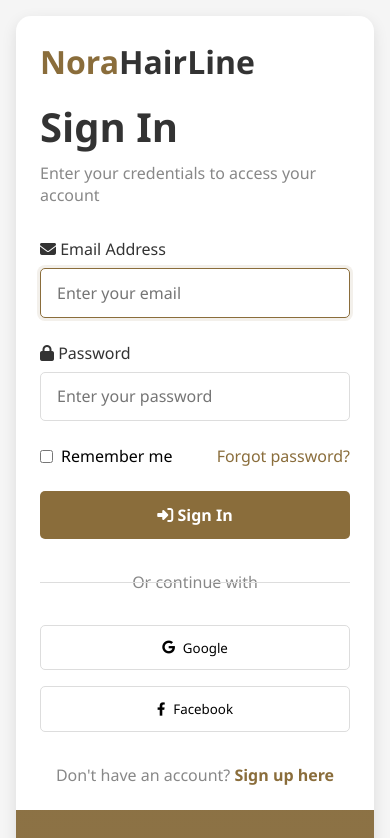
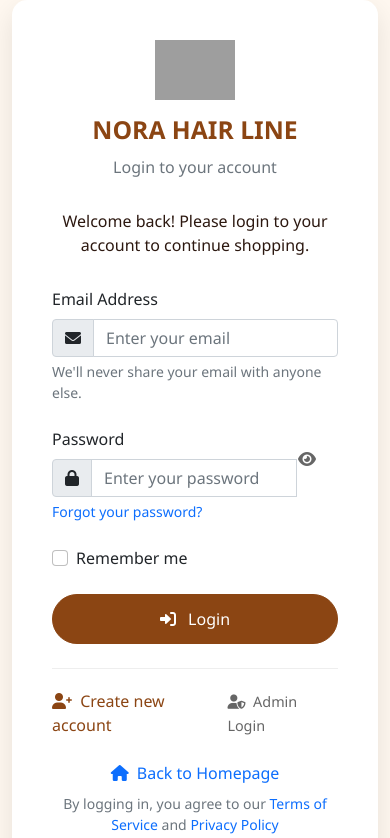
Before and after one commit to arinzepaschal791-code/Hair-Haven-Hub, a Flask app: page /login in a window 390 px wide. Shown: the top 838 px of the page. Run offline with Flask 3, Linux system fonts and the light colour scheme; grey boxes are pictures that could not be loaded.

Commit message:
Update login.html

```diff
--- a/templates/login.html
+++ b/templates/login.html
@@ -3,467 +3,375 @@
 <head>
     <meta charset="UTF-8">
     <meta name="viewport" content="width=device-width, initial-scale=1.0">
-    <title>Login - NoraHairLine</title>
-    <link rel="stylesheet" href="https://cdnjs.cloudflare.com/ajax/libs/font-awesome/6.4.0/css/all.min.css">
+    <title>Login - {{ config.brand_name }}</title>
+    <link href="https://cdn.jsdelivr.net/npm/bootstrap@5.1.3/dist/css/bootstrap.min.css" rel="stylesheet">
+    <link rel="stylesheet" href="https://cdnjs.cloudflare.com/ajax/libs/font-awesome/6.0.0/css/all.min.css">
     <style>
-        * {
-            margin: 0;
-            padding: 0;
-            box-sizing: border-box;
-            font-family: 'Segoe UI', Tahoma, Geneva, Verdana, sans-serif;
-        }
-
         :root {
-            --primary: #8a6d3b;
-            --primary-dark: #6b4f2b;
-            --secondary: #f5f5f5;
-            --dark: #333;
-            --light: #fff;
-            --gray: #888;
-            --shadow: 0 5px 15px rgba(0,0,0,0.1);
-            --transition: all 0.3s ease;
+            --primary-color: #8B4513;
+            --secondary-color: #D2691E;
+            --accent-color: #F5DEB3;
+            --dark-color: #2C1810;
+            --light-color: #FFF8F0;
         }
 
         body {
-            background-color: #f5f5f5;
+            background-color: var(--light-color);
+            font-family: 'Segoe UI', Tahoma, Geneva, Verdana, sans-serif;
             min-height: 100vh;
             display: flex;
             align-items: center;
-            justify-content: center;
-            padding: 2rem;
         }
 
         .login-container {
-            display: flex;
-            width: 100%;
-            max-width: 1000px;
-            background: var(--light);
+            max-width: 450px;
+            margin: 0 auto;
+            padding: 40px;
+            background: white;
             border-radius: 15px;
-            overflow: hidden;
-            box-shadow: var(--shadow);
+            box-shadow: 0 10px 30px rgba(0,0,0,0.1);
         }
 
-        .login-left {
-            flex: 1;
-            background: linear-gradient(rgba(138, 109, 59, 0.9), rgba(138, 109, 59, 0.9)), url('/static/images/login-bg.jpg');
-            background-size: cover;
-            background-position: center;
-            color: white;
-            padding: 3rem;
-            display: flex;
-            flex-direction: column;
-            justify-content: center;
+        .brand-header {
+            text-align: center;
+            margin-bottom: 30px;
         }
 
-        .login-right {
-            flex: 1;
-            padding: 3rem;
+        .brand-header h2 {
+            color: var(--primary-color);
+            font-weight: 600;
+            margin-bottom: 10px;
         }
 
-        .logo {
-            font-size: 2rem;
-            font-weight: 700;
-            color: var(--primary);
-            margin-bottom: 1rem;
+        .brand-header .logo {
+            height: 60px;
+            width: auto;
+            margin-bottom: 15px;
         }
 
-        .logo span {
-            color: var(--dark);
+        .form-control:focus {
+            border-color: var(--primary-color);
+            box-shadow: 0 0 0 0.2rem rgba(139, 69, 19, 0.25);
         }
 
-        .welcome-text {
-            margin-bottom: 2rem;
+        .btn-login {
+            background-color: var(--primary-color);
+            border-color: var(--primary-color);
+            color: white;
+            padding: 12px 30px;
+            font-weight: 500;
+            border-radius: 25px;
+            transition: all 0.3s;
+            width: 100%;
         }
 
-        .welcome-text h1 {
-            font-size: 2.5rem;
-            margin-bottom: 0.5rem;
-            color: var(--dark);
+        .btn-login:hover {
+            background-color: var(--secondary-color);
+            border-color: var(--secondary-color);
+            transform: translateY(-2px);
         }
 
-        .welcome-text p {
-            color: var(--gray);
-        }
-
-        .form-group {
-            margin-bottom: 1.5rem;
-        }
-
-        .form-group label {
-            display: block;
-            margin-bottom: 0.5rem;
-            color: var(--dark);
+        .register-link {
+            color: var(--primary-color);
+            text-decoration: none;
             font-weight: 500;
         }
 
-        .form-control {
-            width: 100%;
-            padding: 0.8rem 1rem;
-            border: 1px solid #ddd;
-            border-radius: 5px;
-            font-size: 1rem;
-            transition: var(--transition);
+        .register-link:hover {
+            color: var(--secondary-color);
+            text-decoration: underline;
         }
 
-        .form-control:focus {
-            outline: none;
-            border-color: var(--primary);
-            box-shadow: 0 0 0 3px rgba(138, 109, 59, 0.1);
-        }
-
-        .form-options {
+        .login-options {
             display: flex;
             justify-content: space-between;
             align-items: center;
-            margin-bottom: 1.5rem;
+            margin-top: 20px;
+            padding-top: 20px;
+            border-top: 1px solid #eee;
         }
 
-        .remember-me {
-            display: flex;
-            align-items: center;
-            gap: 0.5rem;
+        .admin-login-link {
+            color: #666;
+            text-decoration: none;
+            font-size: 0.9rem;
         }
 
-        .forgot-password {
-            color: var(--primary);
-            text-decoration: none;
+        .admin-login-link:hover {
+            color: var(--primary-color);
         }
 
-        .forgot-password:hover {
-            text-decoration: underline;
+        .password-toggle {
+            position: absolute;
+            right: 10px;
+            top: 50%;
+            transform: translateY(-50%);
+            background: none;
+            border: none;
+            color: #666;
+            cursor: pointer;
         }
 
-        .btn {
-            display: block;
-            width: 100%;
-            background: var(--primary);
-            color: var(--light);
-            padding: 0.8rem;
-            border-radius: 5px;
-            border: none;
-            font-size: 1rem;
-            font-weight: 600;
-            cursor: pointer;
-            transition: var(--transition);
-        }
-
-        .btn:hover {
-            background: var(--primary-dark);
-        }
-
-        .divider {
-            text-align: center;
-            margin: 2rem 0;
-            color: var(--gray);
+        .password-input {
             position: relative;
         }
 
-        .divider::before {
-            content: '';
-            position: absolute;
-            left: 0;
-            top: 50%;
-            width: 45%;
-            height: 1px;
-            background: #ddd;
-        }
-
-        .divider::after {
-            content: '';
-            position: absolute;
-            right: 0;
-            top: 50%;
-            width: 45%;
-            height: 1px;
-            background: #ddd;
+        .welcome-message {
+            text-align: center;
+            margin-bottom: 30px;
+            color: var(--dark-color);
         }
 
         .social-login {
-            display: flex;
-            gap: 1rem;
-            margin-bottom: 2rem;
+            margin-top: 20px;
         }
 
         .social-btn {
-            flex: 1;
-            padding: 0.8rem;
-            border: 1px solid #ddd;
-            border-radius: 5px;
-            background: white;
-            display: flex;
-            align-items: center;
-            justify-content: center;
-            gap: 0.5rem;
-            cursor: pointer;
-            transition: var(--transition);
+            width: 100%;
+            margin-bottom: 10px;
+            border-radius: 25px;
+            padding: 10px;
+            font-weight: 500;
         }
 
-        .social-btn:hover {
-            border-color: var(--primary);
-            color: var(--primary);
+        .btn-google {
+            background-color: #fff;
+            color: #333;
+            border: 1px solid #ddd;
         }
 
-        .signup-link {
-            text-align: center;
-            color: var(--gray);
-        }
-
-        .signup-link a {
-            color: var(--primary);
-            text-decoration: none;
-            font-weight: 600;
-        }
-
-        .signup-link a:hover {
-            text-decoration: underline;
-        }
-
-        .alert {
-            padding: 0.8rem;
-            border-radius: 5px;
-            margin-bottom: 1rem;
-            font-size: 0.9rem;
-        }
-
-        .alert-error {
-            background: #f8d7da;
-            color: #721c24;
-            border: 1px solid #f5c6cb;
-        }
-
-        .alert-success {
-            background: #d4edda;
-            color: #155724;
-            border: 1px solid #c3e6cb;
-        }
-
-        .left-content h2 {
-            font-size: 2rem;
-            margin-bottom: 1rem;
-        }
-
-        .left-content p {
-            margin-bottom: 2rem;
-            opacity: 0.9;
-        }
-
-        .features {
-            list-style: none;
-        }
-
-        .features li {
-            margin-bottom: 1rem;
-            display: flex;
-            align-items: center;
-            gap: 1rem;
-        }
-
-        .features i {
-            color: var(--primary);
-            font-size: 1.2rem;
-        }
-
-        .back-to-store {
-            display: inline-block;
-            margin-top: 2rem;
+        .btn-facebook {
+            background-color: #1877f2;
             color: white;
-            text-decoration: none;
-            opacity: 0.9;
-        }
-
-        .back-to-store:hover {
-            opacity: 1;
-        }
-
-        @media (max-width: 768px) {
-            .login-container {
-                flex-direction: column;
-            }
-
-            .login-left, .login-right {
-                padding: 2rem;
-            }
-
-            .login-left {
-                order: 2;
-            }
-
-            .login-right {
-                order: 1;
-            }
-        }
-
-        @media (max-width: 480px) {
-            body {
-                padding: 1rem;
-            }
-
-            .login-left, .login-right {
-                padding: 1.5rem;
-            }
-
-            .social-login {
-                flex-direction: column;
-            }
+            border: none;
         }
     </style>
 </head>
 <body>
-    <div class="login-container">
-        <!-- Left Side -->
-        <div class="login-left">
-            <div class="left-content">
-                <h2>Welcome Back</h2>
-                <p>Sign in to access your account and continue your shopping experience.</p>
-
-                <ul class="features">
-                    <li>
-                        <i class="fas fa-check-circle"></i>
-                        <span>Track your orders</span>
-                    </li>
-                    <li>
-                        <i class="fas fa-check-circle"></i>
-                        <span>Save your favorite products</span>
-                    </li>
-                    <li>
-                        <i class="fas fa-check-circle"></i>
-                        <span>Fast checkout experience</span>
-                    </li>
-                    <li>
-                        <i class="fas fa-check-circle"></i>
-                        <span>Exclusive member discounts</span>
-                    </li>
-                </ul>
-
-                <a href="/" class="back-to-store">
-                    <i class="fas fa-arrow-left"></i> Back to Store
-                </a>
-            </div>
-        </div>
-
-        <!-- Right Side -->
-        <div class="login-right">
-            <div class="logo">Nora<span>HairLine</span></div>
-
-            <div class="welcome-text">
-                <h1>Sign In</h1>
-                <p>Enter your credentials to access your account</p>
+    <div class="container">
+        <div class="login-container">
+            <div class="brand-header">
+                <img src="{{ url_for('static', filename='images/' + config.site_logo) }}"
+                     alt="{{ config.brand_name }} Logo"
+                     class="logo">
+                <h2>{{ config.brand_name }}</h2>
+                <p class="text-muted">Login to your account</p>
             </div>
 
-            <div id="error-message" class="alert" style="display: none;"></div>
-            <div id="success-message" class="alert" style="display: none;"></div>
+            <div class="welcome-message">
+                <p>Welcome back! Please login to your account to continue shopping.</p>
+            </div>
 
-            <form id="loginForm">
-                <div class="form-group">
-                    <label for="email"><i class="fas fa-envelope"></i> Email Address</label>
-                    <input type="email" id="email" class="form-control" placeholder="Enter your email" required>
+            <!-- Flash Messages -->
+            {% with messages = get_flashed_messages(with_categories=true) %}
+                {% if messages %}
+                    {% for category, message in messages %}
+                        <div class="alert alert-{{ category }} alert-dismissible fade show" role="alert">
+                            {{ message }}
+                            <button type="button" class="btn-close" data-bs-dismiss="alert"></button>
+                        </div>
+                    {% endfor %}
+                {% endif %}
+            {% endwith %}
+
+            <form method="POST" action="{{ url_for('customer_login') }}">
+                <div class="mb-4">
+                    <label for="email" class="form-label">Email Address</label>
+                    <div class="input-group">
+                        <span class="input-group-text"><i class="fas fa-envelope"></i></span>
+                        <input type="email" class="form-control" id="email" name="email"
+                               placeholder="Enter your email" required
+                               value="{{ request.form.email if request.form }}">
+                    </div>
+                    <div class="form-text">We'll never share your email with anyone else.</div>
                 </div>
 
-                <div class="form-group">
-                    <label for="password"><i class="fas fa-lock"></i> Password</label>
-                    <input type="password" id="password" class="form-control" placeholder="Enter your password" required>
+                <div class="mb-4">
+                    <label for="password" class="form-label">Password</label>
+                    <div class="password-input">
+                        <div class="input-group">
+                            <span class="input-group-text"><i class="fas fa-lock"></i></span>
+                            <input type="password" class="form-control" id="password" name="password"
+                                   placeholder="Enter your password" required>
+                            <button type="button" class="btn password-toggle" onclick="togglePassword()">
+                                <i class="fas fa-eye"></i>
+                            </button>
+                        </div>
+                    </div>
+                    <div class="form-text">
+                        <a href="#forgot-password" class="text-decoration-none" data-bs-toggle="modal" data-bs-target="#forgotPasswordModal">
+                            Forgot your password?
+                        </a>
+                    </div>
                 </div>
 
-                <div class="form-options">
-                    <label class="remember-me">
-                        <input type="checkbox"> Remember me
+                <div class="form-check mb-4">
+                    <input class="form-check-input" type="checkbox" id="rememberMe" name="remember">
+                    <label class="form-check-label" for="rememberMe">
+                        Remember me
                     </label>
-                    <a href="#" class="forgot-password">Forgot password?</a>
                 </div>
 
-                <button type="submit" class="btn" id="loginBtn">
-                    <i class="fas fa-sign-in-alt"></i> Sign In
-                </button>
+                <div class="d-grid gap-2 mb-4">
+                    <button type="submit" class="btn btn-login">
+                        <i class="fas fa-sign-in-alt me-2"></i> Login
+                    </button>
+                </div>
+
+                <!-- Social Login (Optional) -->
+                <!--
+                <div class="social-login">
+                    <p class="text-center text-muted mb-3">Or login with</p>
+                    <button type="button" class="btn btn-google social-btn">
+                        <i class="fab fa-google me-2"></i> Continue with Google
+                    </button>
+                    <button type="button" class="btn btn-facebook social-btn">
+                        <i class="fab fa-facebook me-2"></i> Continue with Facebook
+                    </button>
+                </div>
+                -->
+
+                <div class="login-options">
+                    <div>
+                        <a href="{{ url_for('customer_register') }}" class="register-link">
+                            <i class="fas fa-user-plus me-1"></i> Create new account
+                        </a>
+                    </div>
+                    <div>
+                        <a href="{{ url_for('admin_login') }}" class="admin-login-link">
+                            <i class="fas fa-user-shield me-1"></i> Admin Login
+                        </a>
+                    </div>
+                </div>
+
+                <div class="text-center mt-4">
+                    <p class="mb-2">
+                        <a href="{{ url_for('index') }}" class="text-decoration-none">
+                            <i class="fas fa-home me-1"></i> Back to Homepage
+                        </a>
+                    </p>
+                    <p class="text-muted small">
+                        By logging in, you agree to our
+                        <a href="/terms" class="text-decoration-none">Terms of Service</a> and
+                        <a href="/privacy" class="text-decoration-none">Privacy Policy</a>
+                    </p>
+                </div>
             </form>
+        </div>
+    </div>
 
-            <div class="divider">
-                <span>Or continue with</span>
-            </div>
-
-            <div class="social-login">
-                <button class="social-btn">
-                    <i class="fab fa-google"></i>
-                    <span>Google</span>
-                </button>
-                <button class="social-btn">
-                    <i class="fab fa-facebook-f"></i>
-                    <span>Facebook</span>
-                </button>
-            </div>
-
-            <div class="signup-link">
-                <p>Don't have an account? <a href="/register">Sign up here</a></p>
+    <!-- Forgot Password Modal -->
+    <div class="modal fade" id="forgotPasswordModal" tabindex="-1">
+        <div class="modal-dialog">
+            <div class="modal-content">
+                <div class="modal-header">
+                    <h5 class="modal-title">Reset Password</h5>
+                    <button type="button" class="btn-close" data-bs-dismiss="modal"></button>
+                </div>
+                <div class="modal-body">
+                    <p>Enter your email address and we'll send you a link to reset your password.</p>
+                    <form id="forgotPasswordForm">
+                        <div class="mb-3">
+                            <label class="form-label">Email Address</label>
+                            <input type="email" class="form-control" placeholder="Enter your email" required>
+                        </div>
+                    </form>
+                </div>
+                <div class="modal-footer">
+                    <button type="button" class="btn btn-secondary" data-bs-dismiss="modal">Cancel</button>
+                    <button type="button" class="btn btn-primary" onclick="resetPassword()">Send Reset Link</button>
+                </div>
             </div>
         </div>
     </div>
 
+    <script src="https://cdn.jsdelivr.net/npm/bootstrap@5.1.3/dist/js/bootstrap.bundle.min.js"></script>
+
     <script>
-        // Customer login form submission
-        document.getElementById('loginForm').addEventListener('submit', async function(e) {
-            e.preventDefault();
+        // Toggle password visibility
+        function togglePassword() {
+            const passwordInput = document.getElementById('password');
+            const toggleButton = document.querySelector('.password-toggle i');
 
+            if (passwordInput.type === 'password') {
+                passwordInput.type = 'text';
+                toggleButton.classList.remove('fa-eye');
+                toggleButton.classList.add('fa-eye-slash');
+            } else {
+                passwordInput.type = 'password';
+                toggleButton.classList.remove('fa-eye-slash');
+                toggleButton.classList.add('fa-eye');
+            }
+        }
+
+        // Reset password function
+        function resetPassword() {
+            const form = document.getElementById('forgotPasswordForm');
+            const emailInput = form.querySelector('input[type="email"]');
+
+            if (emailInput.checkValidity()) {
+                // In a real application, you would make an AJAX call here
+                alert('Password reset link has been sent to ' + emailInput.value);
+                document.getElementById('forgotPasswordModal').querySelector('.btn-close').click();
+                form.reset();
+            } else {
+                emailInput.reportValidity();
+            }
+        }
+
+        // Auto-dismiss alerts
+        setTimeout(() => {
+            document.querySelectorAll('.alert').forEach(alert => {
+                const bsAlert = new bootstrap.Alert(alert);
+                bsAlert.close();
+            });
+        }, 5000);
+
+        // Remember me functionality
+        document.addEventListener('DOMContentLoaded', function() {
+            // Check if "remember me" was checked
+            const rememberCheckbox = document.getElementById('rememberMe');
+            const savedEmail = localStorage.getItem('rememberedEmail');
+
+            if (savedEmail) {
+                document.getElementById('email').value = savedEmail;
+                rememberCheckbox.checked = true;
+            }
+
+            // Save email if "remember me" is checked on form submit
+            document.querySelector('form').addEventListener('submit', function(e) {
+                if (rememberCheckbox.checked) {
+                    localStorage.setItem('rememberedEmail', document.getElementById('email').value);
+                } else {
+                    localStorage.removeItem('rememberedEmail');
+                }
+            });
+        });
+
+        // Form validation
+        document.querySelector('form').addEventListener('submit', function(e) {
             const email = document.getElementById('email').value;
             const password = document.getElementById('password').value;
-            const loginBtn = document.getElementById('loginBtn');
-            const errorMsg = document.getElementById('error-message');
-            const successMsg = document.getElementById('success-message');
 
-            // Reset messages
-            errorMsg.style.display = 'none';
-            successMsg.style.display = 'none';
-
-            // Validate inputs
             if (!email || !password) {
-                showError('Please enter both email and password');
-                return;
+                e.preventDefault();
+                alert('Please fill in all required fields');
+                return false;
             }
 
-            // Show loading state
-            const originalText = loginBtn.innerHTML;
-            loginBtn.innerHTML = '<i class="fas fa-spinner fa-spin"></i> Signing in...';
-            loginBtn.disabled = true;
+            if (!validateEmail(email)) {
+                e.preventDefault();
+                alert('Please enter a valid email address');
+                return false;
+            }
 
-            try {
-                // Note: You'll need to implement customer login API endpoint
-                // For now, we'll simulate a successful login
-                await new Promise(resolve => setTimeout(resolve, 1000));
-
-                showSuccess('Login successful! Redirecting...');
-
-                // Store customer session in localStorage (temporary solution)
-                localStorage.setItem('customer_logged_in', 'true');
-                localStorage.setItem('customer_email', email);
-
-                setTimeout(() => {
-                    window.location.href = '/account';
-                }, 1500);
-
-            } catch (error) {
-                showError('Login failed. Please check your credentials.');
-                console.error('Login error:', error);
-            } finally {
-                // Restore button
-                loginBtn.innerHTML = originalText;
-                loginBtn.disabled = false;
-            }
+            return true;
         });
 
-        function showError(message) {
-            const errorMsg = document.getElementById('error-message');
-            errorMsg.textContent = message;
-            errorMsg.className = 'alert alert-error';
-            errorMsg.style.display = 'block';
+        function validateEmail(email) {
+            const re = /^[^\s@]+@[^\s@]+\.[^\s@]+$/;
+            return re.test(email);
         }
-
-        function showSuccess(message) {
-            const successMsg = document.getElementById('success-message');
-            successMsg.textContent = message;
-            successMsg.className = 'alert alert-success';
-            successMsg.style.display = 'block';
-        }
-
-        // Auto-focus email field
-        document.getElementById('email').focus();
     </script>
 </body>
 </html>
```
